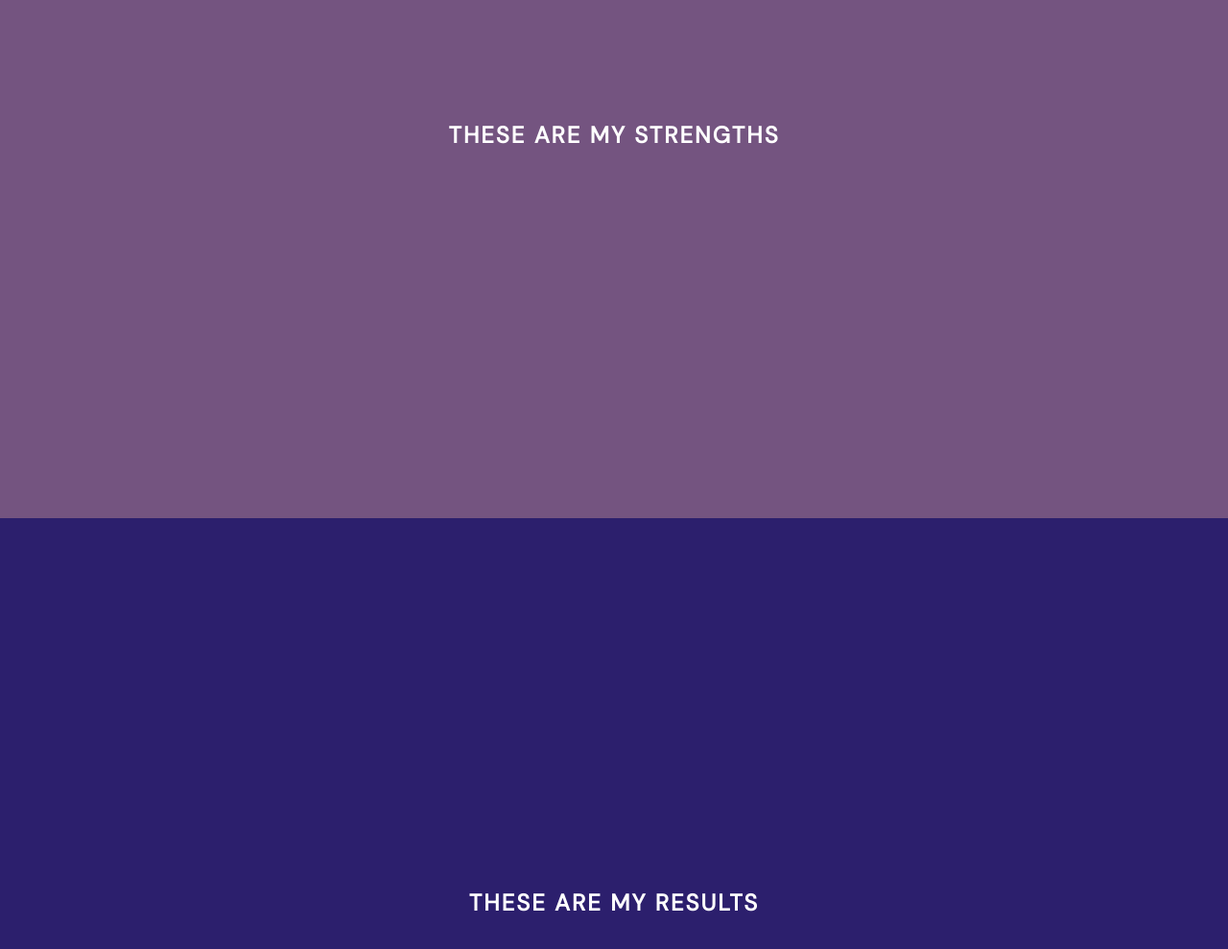
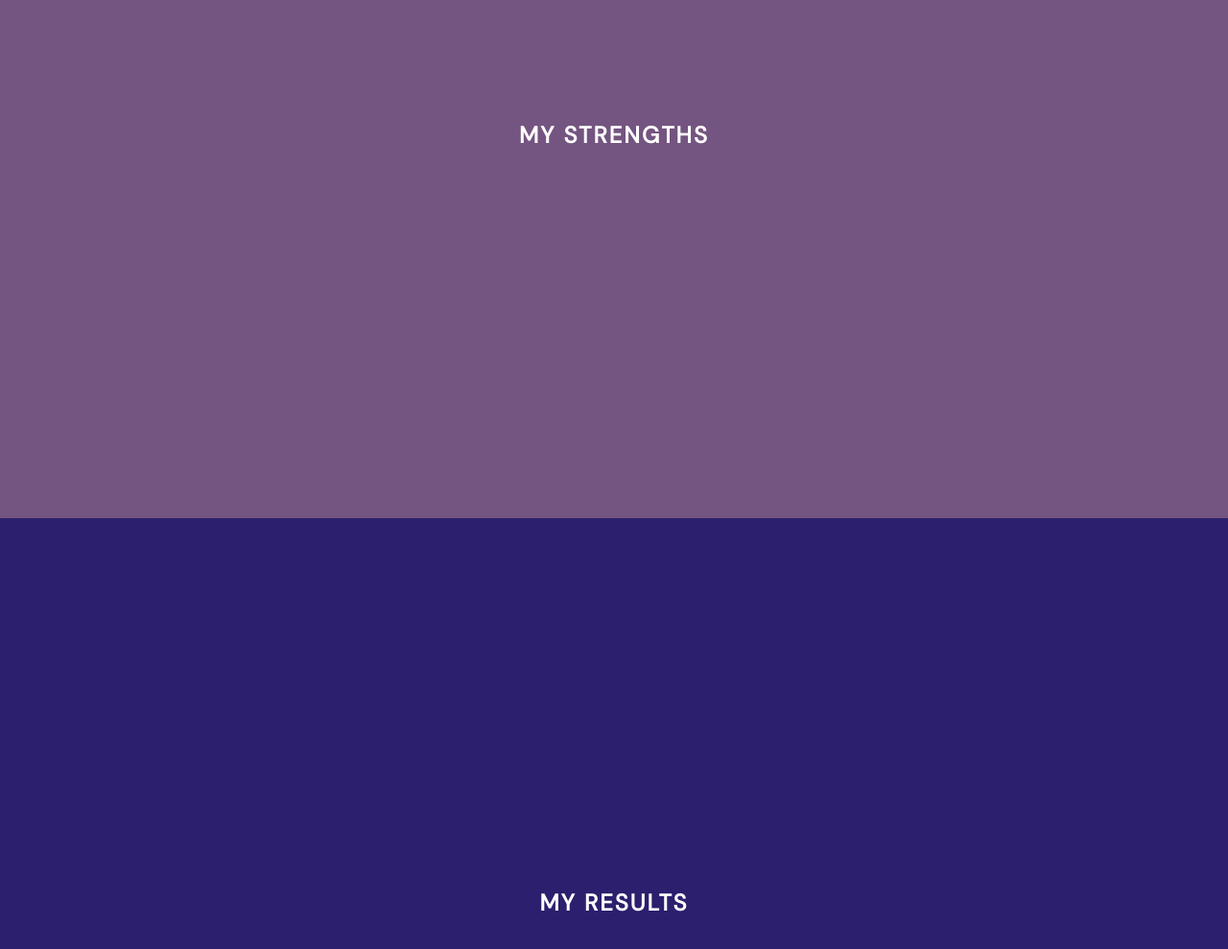
Before and after one commit to ywcreates/ywcreates, a plain HTML site: page index.html in a window 1280 px wide. Shown: the part 1860-2849 px from the top of the page at 96% size. Drawn offline with Linux system fonts and the light colour scheme.

Commit message:
Changed section titles

```diff
--- a/index.html
+++ b/index.html
@@ -29,9 +29,9 @@
   </div>
   <!-- Sections -->
   <section id="home"><a href="https://yumanwang.com" target="_blank">YWCreates</a></section>
-  <section id="about"><h1>Learn More About Me</h1></section>
-  <section id="skills"><h1>These Are My Strengths</h1></section>
-  <section id="projects"><h1>These Are My Results</h1></section>
+  <section id="about"><h1>About Me</h1></section>
+  <section id="skills"><h1>My Strengths</h1></section>
+  <section id="projects"><h1>My Results</h1></section>
   <section id="contact"><h1>Available Anytime</h1></section>
   <!-- Script -->
   <script src="script.js"></script>
```
